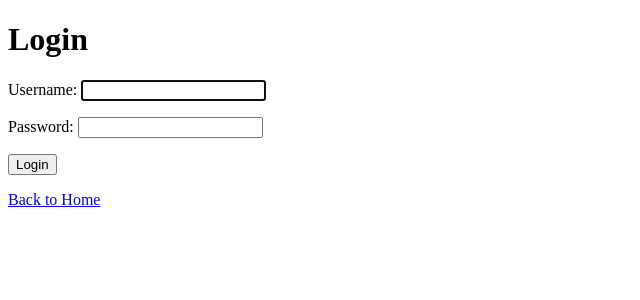
After one commit to gdunn/au-realestate-tracker, a Django app: page /accounts/login/ in a window 1280 px wide. The commit adds this page. Shown: the top 300 px of the page, without its empty margins (0-640 px from the left). Run offline with Django 5.2, Linux system fonts and the light colour scheme.

Commit message:
Login is now required

```diff
--- a/addresses/templates/addresses/address_list.html
+++ b/addresses/templates/addresses/address_list.html
@@ -6,6 +6,7 @@
 </head>
 <body>
     <h1>Addresses</h1>
+    <p><a href="{% url 'home' %}">Home</a> | <a href="{% url 'logout' %}">Logout</a></p>
     <p>
         Sort by:
         <a href="?sort=date">date entered</a> |
--- a/addresses/tests.py
+++ b/addresses/tests.py
@@ -1,5 +1,6 @@
 from django.test import TestCase
 from django.urls import reverse
+from django.contrib.auth.models import User
 
 from .models import Address, AddressConfig
 
@@ -21,6 +22,10 @@ class AddressModelTests(TestCase):
 
 class AddressListViewTests(TestCase):
     def setUp(self):
+        # create a test user and log in
+        self.user = User.objects.create_user(username="testuser", password="testpass")
+        self.client.login(username="testuser", password="testpass")
+
         # create some addresses with specific created_at ordering using save()
         Address.objects.create(street_address="1 A St", suburb="Alpha", state="NSW")
         Address.objects.create(street_address="2 B St", suburb="Beta", state="VIC")
--- a/realestatetracker/settings.py
+++ b/realestatetracker/settings.py
@@ -56,7 +56,7 @@ ROOT_URLCONF = "realestatetracker.urls"
 TEMPLATES = [
     {
         "BACKEND": "django.template.backends.django.DjangoTemplates",
-        "DIRS": [],
+        "DIRS": [BASE_DIR / "templates"],
         "APP_DIRS": True,
         "OPTIONS": {
             "context_processors": [
@@ -118,3 +118,7 @@ USE_TZ = True
 
 STATIC_URL = "realestate_static/"
 STATIC_ROOT = "/home/warmagec/misterpink.com.au/realestate_static/"
+
+# Authentication settings
+LOGIN_REDIRECT_URL = "home"
+LOGOUT_REDIRECT_URL = "home"
--- a/realestatetracker/urls.py
+++ b/realestatetracker/urls.py
@@ -18,7 +18,16 @@ Including another URLconf
 from django.contrib import admin
 from django.urls import include, path
 
+from . import views
+
+from django.contrib import admin
+from django.urls import include, path
+
+from . import views
+
 urlpatterns = [
+    path("", views.home, name="home"),
     path("admin/", admin.site.urls),
+    path("accounts/", include("django.contrib.auth.urls")),
     path("addresses/", include("addresses.urls")),
 ]
--- /dev/null
+++ b/realestatetracker/views.py
@@ -0,0 +1,5 @@
+from django.shortcuts import render
+
+
+def home(request):
+    return render(request, "home.html")
--- /dev/null
+++ b/templates/registration/login.html
@@ -0,0 +1,17 @@
+<!DOCTYPE html>
+<html lang="en">
+<head>
+    <meta charset="UTF-8">
+    <meta name="viewport" content="width=device-width, initial-scale=1.0">
+    <title>Login - AU Real Estate Tracker</title>
+</head>
+<body>
+    <h1>Login</h1>
+    <form method="post">
+        {% csrf_token %}
+        {{ form.as_p }}
+        <button type="submit">Login</button>
+    </form>
+    <p><a href="{% url 'home' %}">Back to Home</a></p>
+</body>
+</html>
```
Also changed, not shown: addresses/views.py (+4 -3 lines), templates/home.html (added, +22 -0 lines), templates/registration/logged_out.html (added, +13 -0 lines).
